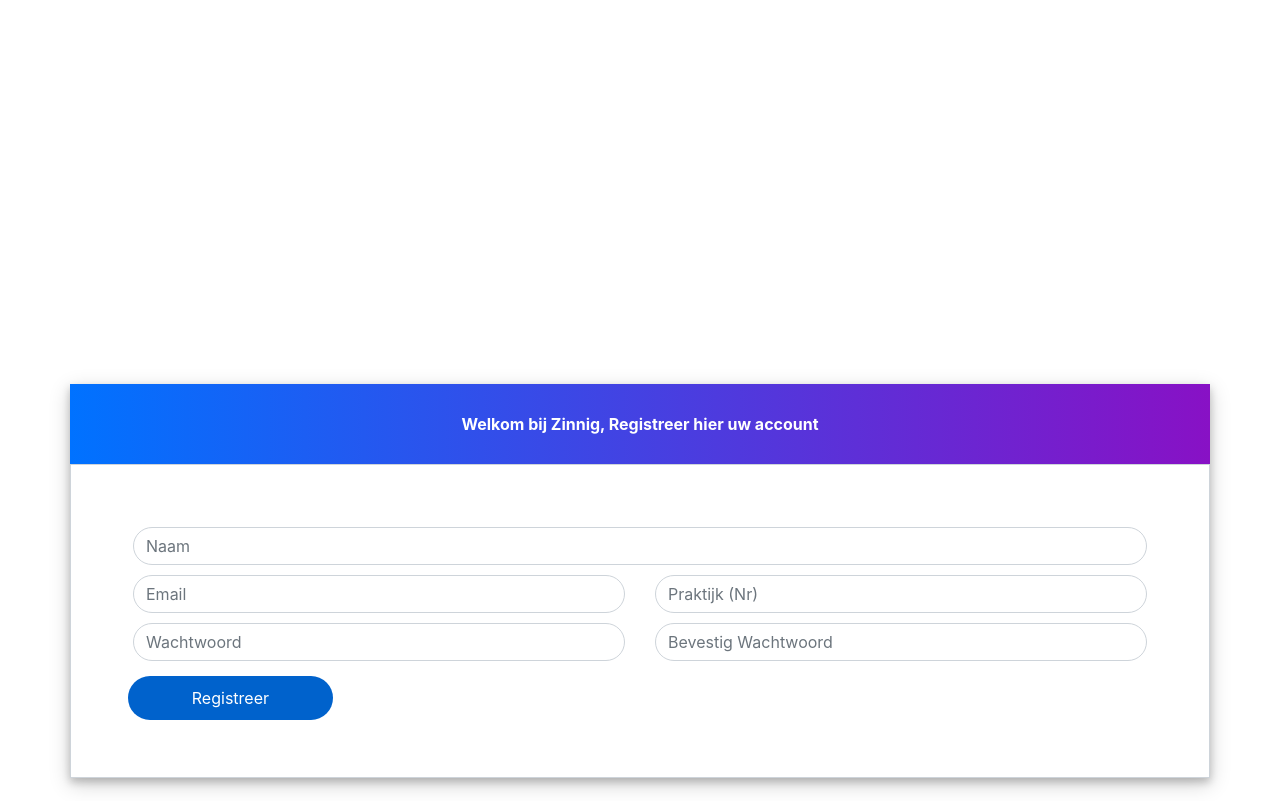
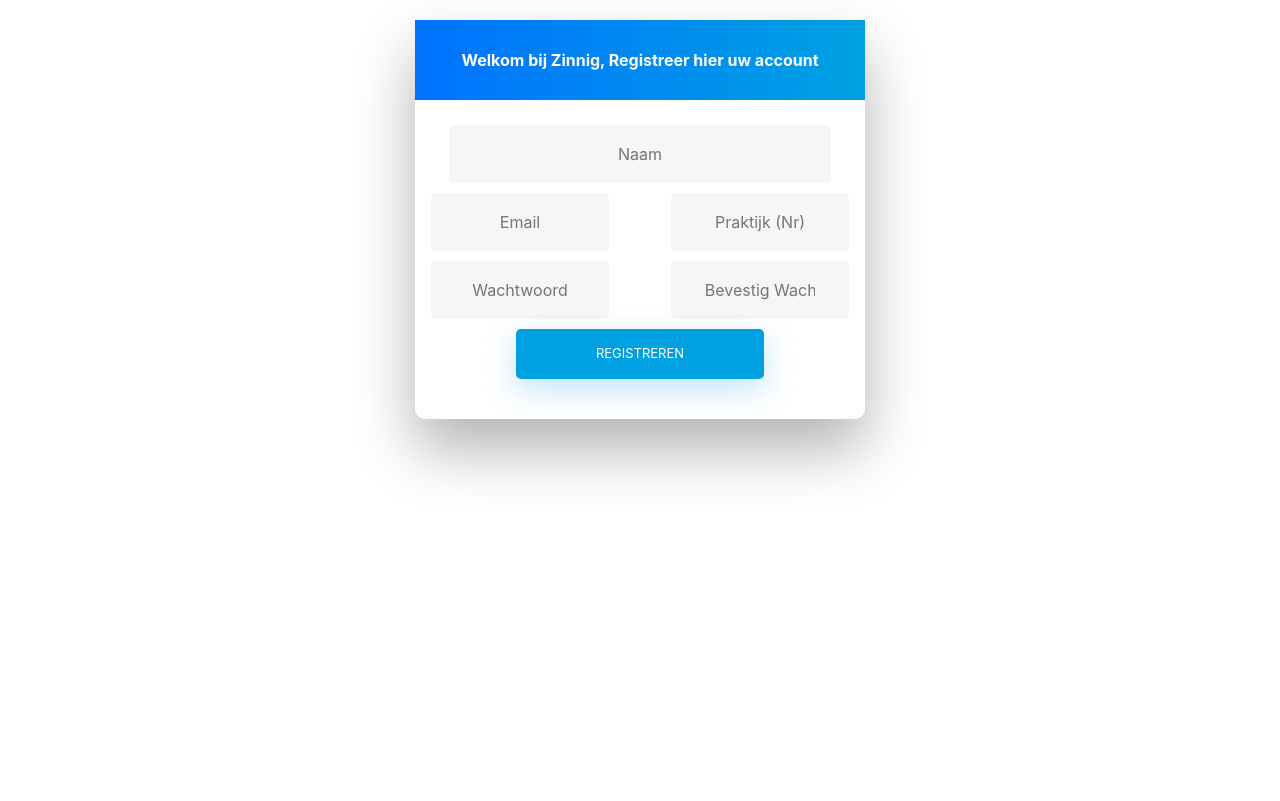
Before and after one commit to swixx55/ProjectZinnig, an Angular app: page /register-page in a window 1280 px wide. Built offline with nearby package versions, Linux system fonts and the light colour scheme.

Commit message:
Fixed CSS on the Register/Login page

```diff
--- a/src/app/login-page/login-page.component.scss
+++ b/src/app/login-page/login-page.component.scss
@@ -79,7 +79,7 @@
 /* FORM TYPOGRAPHY*/
 
 input[type=button], input[type=submit], input[type=reset]  {
-  background-color: #56baed;
+  background-color: #00A1E2;
   border: none;
   color: white;
   padding: 15px 80px;
@@ -101,7 +101,7 @@
 }
 
 input[type=button]:hover, input[type=submit]:hover, input[type=reset]:hover  {
-  background-color: #39ace7;
+  background-color: #0072ff;
 }
 
 input[type=button]:active, input[type=submit]:active, input[type=reset]:active  {
@@ -139,6 +139,66 @@
 }
 
 input[type=text]:placeholder {
+  color: #cccccc;
+}
+
+input[type=email] {
+  background-color: #f6f6f6;
+  border: none;
+  color: #0d0d0d;
+  padding: 15px 32px;
+  text-align: center;
+  text-decoration: none;
+  display: inline-block;
+  font-size: 16px;
+  margin: 5px;
+  width: 85%;
+  border: 2px solid #f6f6f6;
+  -webkit-transition: all 0.5s ease-in-out;
+  -moz-transition: all 0.5s ease-in-out;
+  -ms-transition: all 0.5s ease-in-out;
+  -o-transition: all 0.5s ease-in-out;
+  transition: all 0.5s ease-in-out;
+  -webkit-border-radius: 5px 5px 5px 5px;
+  border-radius: 5px 5px 5px 5px;
+}
+
+input[type=email]:focus {
+  background-color: #fff;
+  border-bottom: 2px solid #5fbae9;
+}
+
+input[type=email]:placeholder {
+  color: #cccccc;
+}
+
+input[type=password] {
+  background-color: #f6f6f6;
+  border: none;
+  color: #0d0d0d;
+  padding: 15px 32px;
+  text-align: center;
+  text-decoration: none;
+  display: inline-block;
+  font-size: 16px;
+  margin: 5px;
+  width: 85%;
+  border: 2px solid #f6f6f6;
+  -webkit-transition: all 0.5s ease-in-out;
+  -moz-transition: all 0.5s ease-in-out;
+  -ms-transition: all 0.5s ease-in-out;
+  -o-transition: all 0.5s ease-in-out;
+  transition: all 0.5s ease-in-out;
+  -webkit-border-radius: 5px 5px 5px 5px;
+  border-radius: 5px 5px 5px 5px;
+}
+
+input[type=password]:focus {
+  background-color: #fff;
+  border-bottom: 2px solid #5fbae9;
+}
+
+input[type=password]:placeholder {
   color: #cccccc;
 }
 
@@ -226,6 +286,24 @@
   animation-delay: 1s;
 }
 
+.fadeIn.fifth {
+  -webkit-animation-delay: 1.2s;
+  -moz-animation-delay: 1.2s;
+  animation-delay: 1.2s;
+}
+
+.fadeIn.sixth {
+  -webkit-animation-delay: 1.4s;
+  -moz-animation-delay: 1.4s;
+  animation-delay: 1.4s;
+}
+
+.fadeIn.seventh {
+  -webkit-animation-delay: 1.6s;
+  -moz-animation-delay: 1.6s;
+  animation-delay: 1.6s;
+}
+
 /* Simple CSS3 Fade-in Animation */
 .underlineHover:after {
   display: block;
@@ -257,3 +335,14 @@
 #icon {
   width:60%;
 }
+
+.note
+{
+    text-align: center;
+    height: 80px;
+    background: -webkit-linear-gradient(left, #0072ff, #00A1E2);
+    color: #fff;
+    font-weight: bold;
+    line-height: 80px;
+    margin-bottom: 20px;
+}
--- a/src/app/register-page/register-page.component.html
+++ b/src/app/register-page/register-page.component.html
@@ -1,32 +1,33 @@
-<div class='container register-form'>
-  <div id='RegisterContainer' class='form'>
-    <div id='RegisterNote' class='note'>
+<div class='wrapper fadeInDown'>
+  <div id='formContent' class=''>
+
+    <div id='RegisterNote' class='note fadeIn first'>
       <p>Welkom bij Zinnig, Registreer hier uw account</p>
     </div>
 
     <div id='RegisterValues' class='form-content'>
       <div class='row RegisterRow'>
         <div id='Name' class='col-md-12'>
-          <input type='text' class='form-control' placeholder='Naam' value=''/>
+          <input type='text' class='fadeIn second' placeholder='Naam' value=''/>
         </div>
       </div>
       <div class='row RegisterRow'>
         <div id='Email'  class='col-md-6'>
-          <input type='email' class='form-control' placeholder='Email' value=''/>
+          <input type='email' class='fadeIn third' placeholder='Email' value=''/>
         </div>
         <div id='Clientele' class='col-md-6'>
-          <input type='text' class='form-control' placeholder='Praktijk (Nr)' value=''/>
+          <input type='text' class='fadeIn fourth' placeholder='Praktijk (Nr)' value=''/>
         </div>
       </div>
       <div class='row RegisterRow'>
         <div id='Password' class='col-md-6'>
-          <input type='password' class='form-control' placeholder='Wachtwoord' value=''>
+          <input type='password' class='fadeIn fifth' placeholder='Wachtwoord' value=''>
         </div>
         <div id='PasswordConfirm' class='col-md-6'>
-          <input type='password' class='form-control' placeholder='Bevestig Wachtwoord' value=''/>
+          <input type='password' class='fadeIn sixth' placeholder='Bevestig Wachtwoord' value=''/>
         </div>
       </div>
-      <button type='button' class='btnSubmit'>Registreer</button>
+      <input type='submit' class='btnSubmit fadeIn seventh' value='Registreren'/>
     </div>
   </div>
 </div>
--- a/src/app/register-page/register-page.component.scss
+++ b/src/app/register-page/register-page.component.scss
@@ -1,41 +1,348 @@
-.note
-{
+html {
+    background-color: #56baed;
+  }
+
+  body {
+    font-family: "Poppins", sans-serif;
+    height: 100vh;
+  }
+
+  a {
+    color: #92badd;
+    display:inline-block;
+    text-decoration: none;
+    font-weight: 400;
+  }
+
+  h2 {
     text-align: center;
-    height: 80px;
-    background: -webkit-linear-gradient(left, #0072ff, #8811c5);
-    color: #fff;
-    font-weight: bold;
-    line-height: 80px;
-}
-.form-content
-{
-    padding: 5%;
-    border: 1px solid #ced4da;
-    margin-bottom: 2%;
-}
-.form-control{
-    border-radius:1.5rem;
-}
-.btnSubmit
-{
-    margin-top: 10px;
-    border:none;
-    border-radius:1.5rem;
-    padding: 1%;
-    width: 20%;
-    cursor: pointer;
-    background: #0062cc;
-    color: #fff;
-}
+    font-size: 16px;
+    font-weight: 600;
+    text-transform: uppercase;
+    display:inline-block;
+    margin: 40px 8px 10px 8px;
+    color: #cccccc;
+  }
 
-.RegisterRow
-{
-    padding: 5px;
-}
 
-.register-form
-{
-    margin-top: 30%;
-    padding: 0;
-    box-shadow: 0 4px 8px 0 rgba(0, 0, 0, 0.2), 0 6px 20px 0 rgba(0, 0, 0, 0.19);
-}
+
+  /* STRUCTURE */
+
+  .wrapper {
+    display: flex;
+    align-items: center;
+    flex-direction: column;
+    justify-content: center;
+    width: 100%;
+    min-height: 100%;
+    padding: 20px;
+  }
+
+  #formContent {
+    -webkit-border-radius: 10px 10px 10px 10px;
+    border-radius: 10px 10px 10px 10px;
+    background: #fff;
+    padding: 30px;
+    width: 90%;
+    max-width: 450px;
+    position: relative;
+    padding: 0px;
+    -webkit-box-shadow: 0 30px 60px 0 rgba(0,0,0,0.3);
+    box-shadow: 0 30px 60px 0 rgba(0,0,0,0.3);
+    text-align: center;
+  }
+
+  #formFooter {
+    background-color: #f6f6f6;
+    border-top: 1px solid #dce8f1;
+    padding: 25px;
+    text-align: center;
+    -webkit-border-radius: 0 0 10px 10px;
+    border-radius: 0 0 10px 10px;
+  }
+
+
+
+  /* TABS */
+
+  h2.inactive {
+    color: #cccccc;
+  }
+
+  h2.active {
+    color: #0d0d0d;
+    border-bottom: 2px solid #5fbae9;
+  }
+
+
+
+  /* FORM TYPOGRAPHY*/
+
+  input[type=button], input[type=submit], input[type=reset]  {
+    background-color: #00A1E2;
+    border: none;
+    color: white;
+    padding: 15px 80px;
+    text-align: center;
+    text-decoration: none;
+    display: inline-block;
+    text-transform: uppercase;
+    font-size: 13px;
+    -webkit-box-shadow: 0 10px 30px 0 rgba(95,186,233,0.4);
+    box-shadow: 0 10px 30px 0 rgba(95,186,233,0.4);
+    -webkit-border-radius: 5px 5px 5px 5px;
+    border-radius: 5px 5px 5px 5px;
+    margin: 5px 20px 40px 20px;
+    -webkit-transition: all 0.3s ease-in-out;
+    -moz-transition: all 0.3s ease-in-out;
+    -ms-transition: all 0.3s ease-in-out;
+    -o-transition: all 0.3s ease-in-out;
+    transition: all 0.3s ease-in-out;
+  }
+
+  input[type=button]:hover, input[type=submit]:hover, input[type=reset]:hover  {
+    background-color: #0072ff;
+  }
+
+  input[type=button]:active, input[type=submit]:active, input[type=reset]:active  {
+    -moz-transform: scale(0.95);
+    -webkit-transform: scale(0.95);
+    -o-transform: scale(0.95);
+    -ms-transform: scale(0.95);
+    transform: scale(0.95);
+  }
+
+  input[type=text] {
+    background-color: #f6f6f6;
+    border: none;
+    color: #0d0d0d;
+    padding: 15px 32px;
+    text-align: center;
+    text-decoration: none;
+    display: inline-block;
+    font-size: 16px;
+    margin: 5px;
+    width: 85%;
+    border: 2px solid #f6f6f6;
+    -webkit-transition: all 0.5s ease-in-out;
+    -moz-transition: all 0.5s ease-in-out;
+    -ms-transition: all 0.5s ease-in-out;
+    -o-transition: all 0.5s ease-in-out;
+    transition: all 0.5s ease-in-out;
+    -webkit-border-radius: 5px 5px 5px 5px;
+    border-radius: 5px 5px 5px 5px;
+  }
+
+  input[type=text]:focus {
+    background-color: #fff;
+    border-bottom: 2px solid #5fbae9;
+  }
+
+  input[type=text]:placeholder {
+    color: #cccccc;
+  }
+
+  input[type=email] {
+    background-color: #f6f6f6;
+    border: none;
+    color: #0d0d0d;
+    padding: 15px 32px;
+    text-align: center;
+    text-decoration: none;
+    display: inline-block;
+    font-size: 16px;
+    margin: 5px;
+    width: 85%;
+    border: 2px solid #f6f6f6;
+    -webkit-transition: all 0.5s ease-in-out;
+    -moz-transition: all 0.5s ease-in-out;
+    -ms-transition: all 0.5s ease-in-out;
+    -o-transition: all 0.5s ease-in-out;
+    transition: all 0.5s ease-in-out;
+    -webkit-border-radius: 5px 5px 5px 5px;
+    border-radius: 5px 5px 5px 5px;
+  }
+
+  input[type=email]:focus {
+    background-color: #fff;
+    border-bottom: 2px solid #5fbae9;
+  }
+
+  input[type=email]:placeholder {
+    color: #cccccc;
+  }
+
+  input[type=password] {
+    background-color: #f6f6f6;
+    border: none;
+    color: #0d0d0d;
+    padding: 15px 32px;
+    text-align: center;
+    text-decoration: none;
+    display: inline-block;
+    font-size: 16px;
+    margin: 5px;
+    width: 85%;
+    border: 2px solid #f6f6f6;
+    -webkit-transition: all 0.5s ease-in-out;
+    -moz-transition: all 0.5s ease-in-out;
+    -ms-transition: all 0.5s ease-in-out;
+    -o-transition: all 0.5s ease-in-out;
+    transition: all 0.5s ease-in-out;
+    -webkit-border-radius: 5px 5px 5px 5px;
+    border-radius: 5px 5px 5px 5px;
+  }
+
+  input[type=password]:focus {
+    background-color: #fff;
+    border-bottom: 2px solid #5fbae9;
+  }
+
+  input[type=password]:placeholder {
+    color: #cccccc;
+  }
+
+
+
+  /* ANIMATIONS */
+
+  /* Simple CSS3 Fade-in-down Animation */
+  .fadeInDown {
+    -webkit-animation-name: fadeInDown;
+    animation-name: fadeInDown;
+    -webkit-animation-duration: 1s;
+    animation-duration: 1s;
+    -webkit-animation-fill-mode: both;
+    animation-fill-mode: both;
+  }
+
+  @-webkit-keyframes fadeInDown {
+    0% {
+      opacity: 0;
+      -webkit-transform: translate3d(0, -100%, 0);
+      transform: translate3d(0, -100%, 0);
+    }
+    100% {
+      opacity: 1;
+      -webkit-transform: none;
+      transform: none;
+    }
+  }
+
+  @keyframes fadeInDown {
+    0% {
+      opacity: 0;
+      -webkit-transform: translate3d(0, -100%, 0);
+      transform: translate3d(0, -100%, 0);
+    }
+    100% {
+      opacity: 1;
+      -webkit-transform: none;
+      transform: none;
+    }
+  }
+
+  /* Simple CSS3 Fade-in Animation */
+  @-webkit-keyframes fadeIn { from { opacity:0; } to { opacity:1; } }
+  @-moz-keyframes fadeIn { from { opacity:0; } to { opacity:1; } }
+  @keyframes fadeIn { from { opacity:0; } to { opacity:1; } }
+
+  .fadeIn {
+    opacity:0;
+    -webkit-animation:fadeIn ease-in 1;
+    -moz-animation:fadeIn ease-in 1;
+    animation:fadeIn ease-in 1;
+
+    -webkit-animation-fill-mode:forwards;
+    -moz-animation-fill-mode:forwards;
+    animation-fill-mode:forwards;
+
+    -webkit-animation-duration:1s;
+    -moz-animation-duration:1s;
+    animation-duration:1s;
+  }
+
+  .fadeIn.first {
+    -webkit-animation-delay: 0.4s;
+    -moz-animation-delay: 0.4s;
+    animation-delay: 0.4s;
+  }
+
+  .fadeIn.second {
+    -webkit-animation-delay: 0.6s;
+    -moz-animation-delay: 0.6s;
+    animation-delay: 0.6s;
+  }
+
+  .fadeIn.third {
+    -webkit-animation-delay: 0.8s;
+    -moz-animation-delay: 0.8s;
+    animation-delay: 0.8s;
+  }
+
+  .fadeIn.fourth {
+    -webkit-animation-delay: 1s;
+    -moz-animation-delay: 1s;
+    animation-delay: 1s;
+  }
+
+  .fadeIn.fifth {
+    -webkit-animation-delay: 1.2s;
+    -moz-animation-delay: 1.2s;
+    animation-delay: 1.2s;
+  }
+
+  .fadeIn.sixth {
+    -webkit-animation-delay: 1.4s;
+    -moz-animation-delay: 1.4s;
+    animation-delay: 1.4s;
+  }
+
+  .fadeIn.seventh {
+    -webkit-animation-delay: 1.6s;
+    -moz-animation-delay: 1.6s;
+    animation-delay: 1.6s;
+  }
+
+  /* Simple CSS3 Fade-in Animation */
+  .underlineHover:after {
+    display: block;
+    left: 0;
+    bottom: -10px;
+    width: 0;
+    height: 2px;
+    background-color: #56baed;
+    content: "";
+    transition: width 0.2s;
+  }
+
+  .underlineHover:hover {
+    color: #0d0d0d;
+  }
+
+  .underlineHover:hover:after{
+    width: 100%;
+  }
+
+
+
+  /* OTHERS */
+
+  *:focus {
+    outline: none;
+  }
+
+  #icon {
+    width:60%;
+  }
+
+  .note
+  {
+      text-align: center;
+      height: 80px;
+      background: -webkit-linear-gradient(left, #0072ff, #00A1E2);
+      color: #fff;
+      font-weight: bold;
+      line-height: 80px;
+      margin-bottom: 20px;
+  }
```
Also changed, not shown: src/app/login-page/login-page.component.html (+7 -7 lines).
